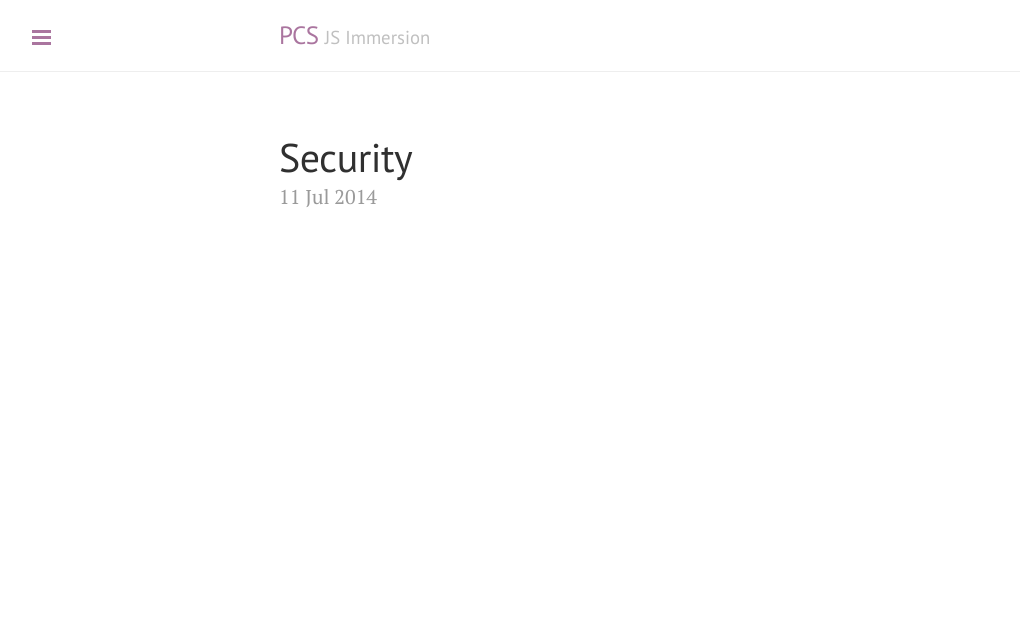
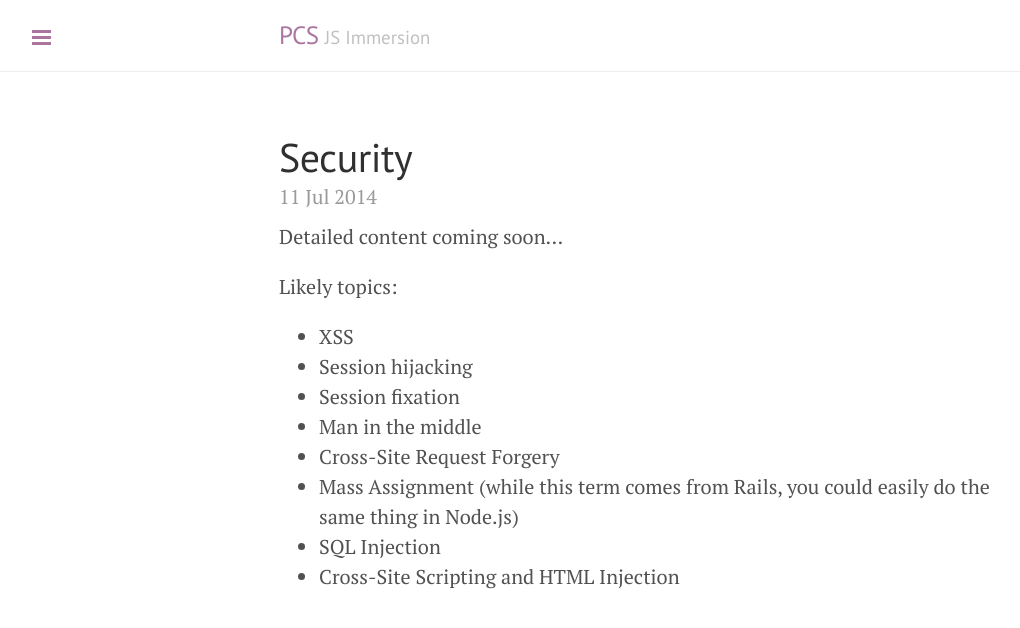
Before and after one commit to wbyoung/jsi, a Jekyll site: the page built from _posts/00-08-05-security.md, in a window 1280 px wide. Shown: the top 628 px of the page, without its empty margins (1-1021 px from the left). Built offline with Jekyll 4.4.1, drawn with Linux system fonts in a browser that asks for light colours; nearby versions of some CDN libraries; Markdown is read by kramdown in place of the engine named in the settings.

Commit message:
Placeholder security page.

```diff
--- a/_posts/00-08-05-security.md
+++ b/_posts/00-08-05-security.md
@@ -7,3 +7,16 @@ notes:
   Usually this would be during the last week, but it's pushed back because of
   the holiday.
 ---
+
+Detailed content coming soon&hellip;
+
+Likely topics:
+
+ - XSS
+ - Session hijacking
+ - Session fixation
+ - Man in the middle
+ - Cross-Site Request Forgery
+ - Mass Assignment (while this term comes from Rails, you could easily do the same thing in Node.js)
+ - SQL Injection
+ - Cross-Site Scripting and HTML Injection
```
